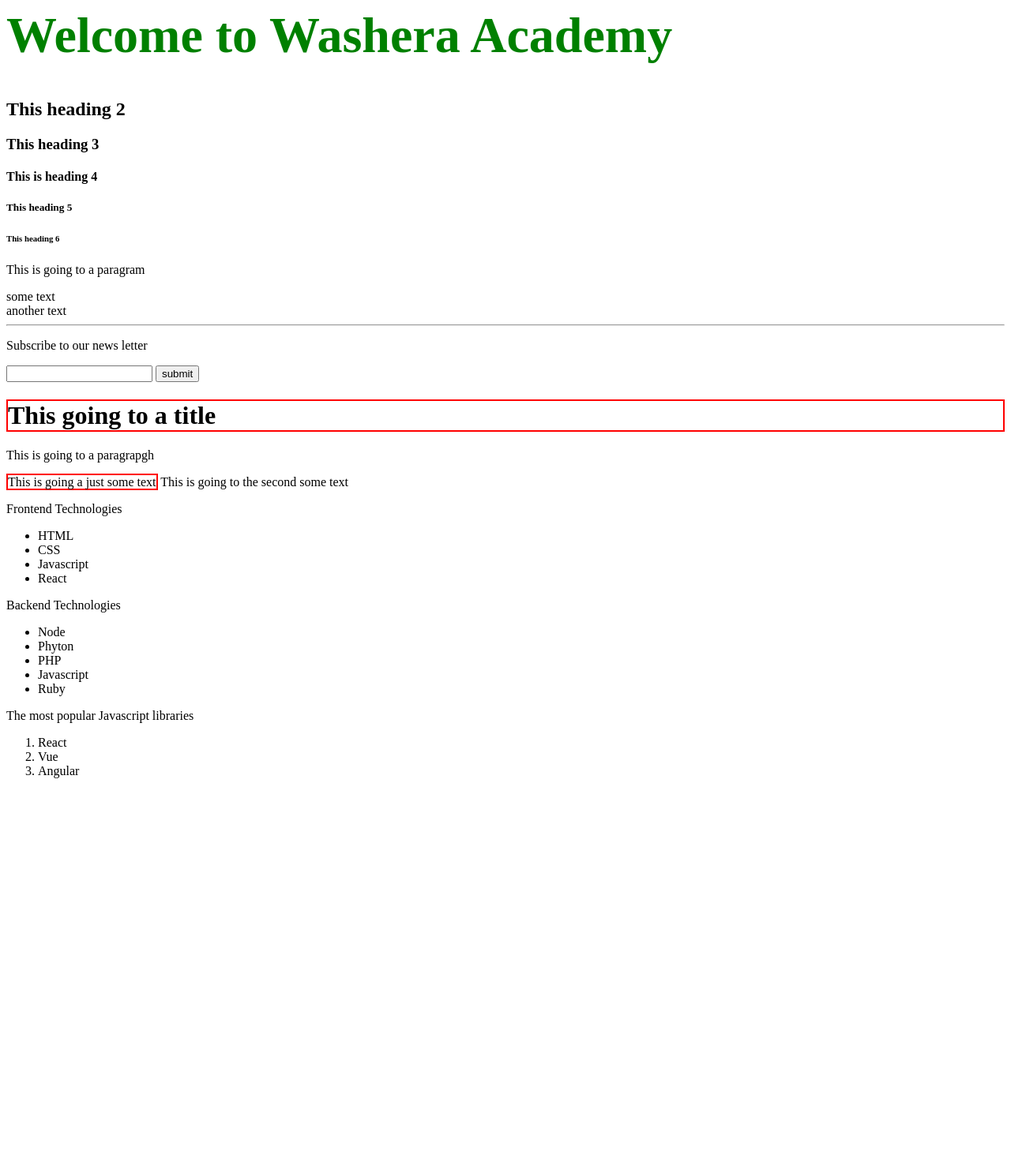
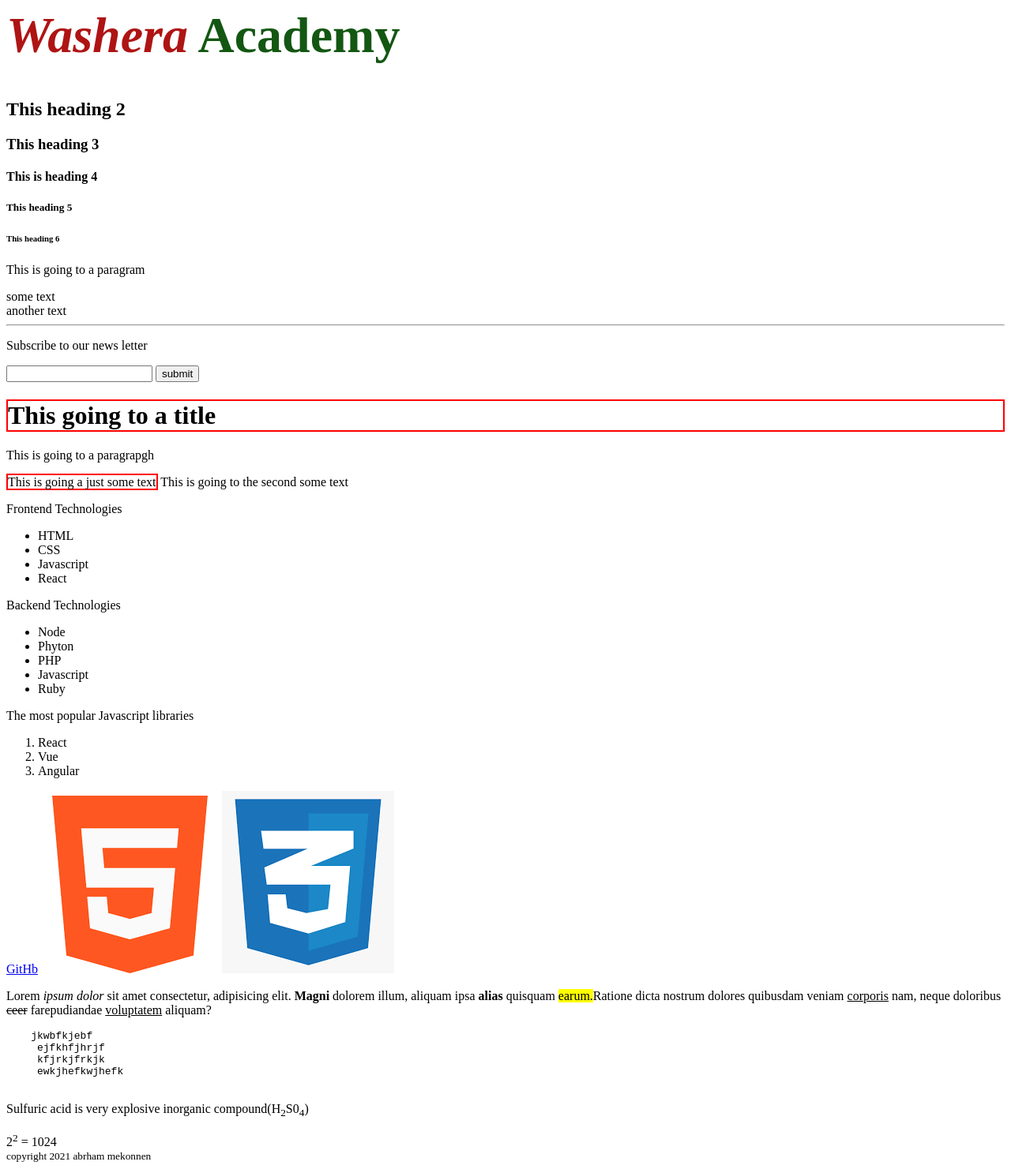
Before and after one commit to abrhammekonnen/washera-static-website, a plain HTML site: page washera-static-website/index.html in a window 1280 px wide. Shown: the whole page at 79% size. Before the commit the page ends 1002 px from the top, so only its background shows below. Drawn offline with Linux system fonts and the light colour scheme.

Commit message:
HTML Formatting elements

```diff
--- a/washera-static-website/index.html
+++ b/washera-static-website/index.html
@@ -7,9 +7,15 @@
      <!--This header section section-->
 
 
-    <h1 id="title-1" class="title" style="color:green;font-size:64px;">Welcome to Washera Academy</h1>
-
-    <h2 class="title">This heading 2</h2>
+    <h1 id="title-1" class="title" style="font-size:64px;" >
+           <span style="color:rgb(175, 20, 20)" >
+            <strong>
+                <em>Washera</em>
+            </strong>
+           </span>
+            <span style="color:rgb(19, 87, 19);">Academy</span>
+          </h1>
+    <h2>This heading 2</h2>
     <h3>This heading 3</h3>
     <h4>This is heading 4</h4>
     <h5>This heading 5</h5>
@@ -57,7 +63,31 @@
     <li>Vue</li>
     <li>Angular</li>
 </ol>
+<!--In this section we will learn about link-->
 
+
+
+<a href='https://github.com/abrhammekonnen'target="_blank">GitHb</a>
+
+
+
+
+<img src="./assets/images/html image.png" alt="HTML logo" />
+<img src ="./assets/images/css image.png" alt="CSS logo"/>
+<p>Lorem <em>ipsum dolor</em> sit amet consectetur, adipisicing elit. <b>Magni </b>dolorem illum, aliquam ipsa <strong>alias</strong> quisquam <mark>earum.</mark>Ratione dicta nostrum dolores quibusdam veniam <ins>corporis</ins> nam, neque doloribus <del>ceer</del> farepudiandae <u>voluptatem</u> aliquam?</p>
+<pre>
+    jkwbfkjebf
+     ejfkhfjhrjf
+     kfjrkjfrkjk
+     ewkjhefkwjhefk
+
+</pre>
+<p>Sulfuric acid is very explosive inorganic compound(H<sub>2</sub>S0<sub>4</sub>)</p>
+
+2<sup>2</sup> = 1024
+<footer>
+     <small>copyright 2021 abrham mekonnen</small>
+</footer>
 
 </body>
 </html>
```
Also changed, not shown: washera-static-website/assets/images/css image.png (added).
